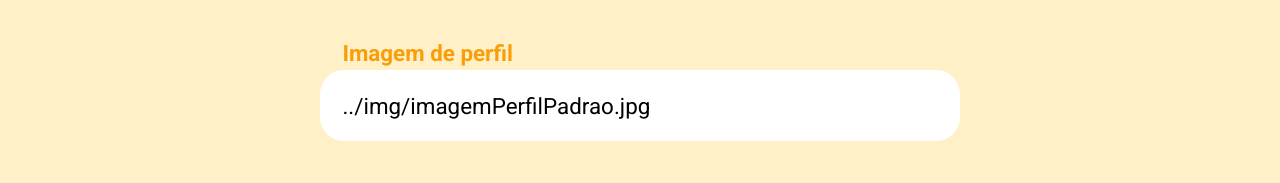
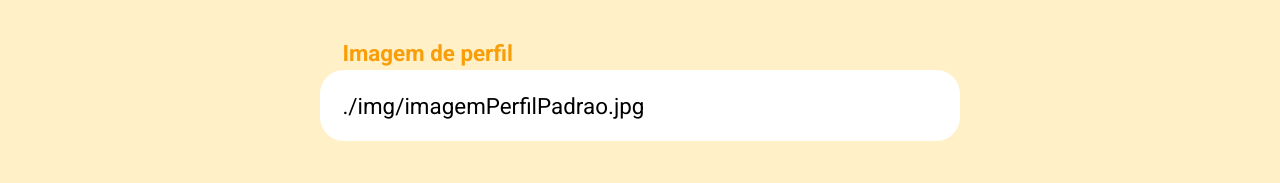
Before and after one commit to EduuLB/my-tube, a website with bundled scripts: page pages/enviar-video.html in a window 1280 px wide. Shown: the part 347-530 px from the top of the page. Built offline with nearby package versions, Linux system fonts and the light colour scheme.

Commit message:
Update enviar-video.html

```diff
--- a/pages/enviar-video.html
+++ b/pages/enviar-video.html
@@ -50,7 +50,7 @@
                 <div class="formulario__campo">
                     <label class="campo__etiqueta" for="imagem">Imagem de perfil</label>
                     <input name="imagem" class="campo__escrita" required placeholder="Insira a url da imagem"
-                        id='imagem' data-imagem value="../img/imagemPerfilPadrao.jpg"/>
+                        id='imagem' data-imagem value="./img/imagemPerfilPadrao.jpg"/>
                 </div>
 
                 <div class="formulario__campo">
```
